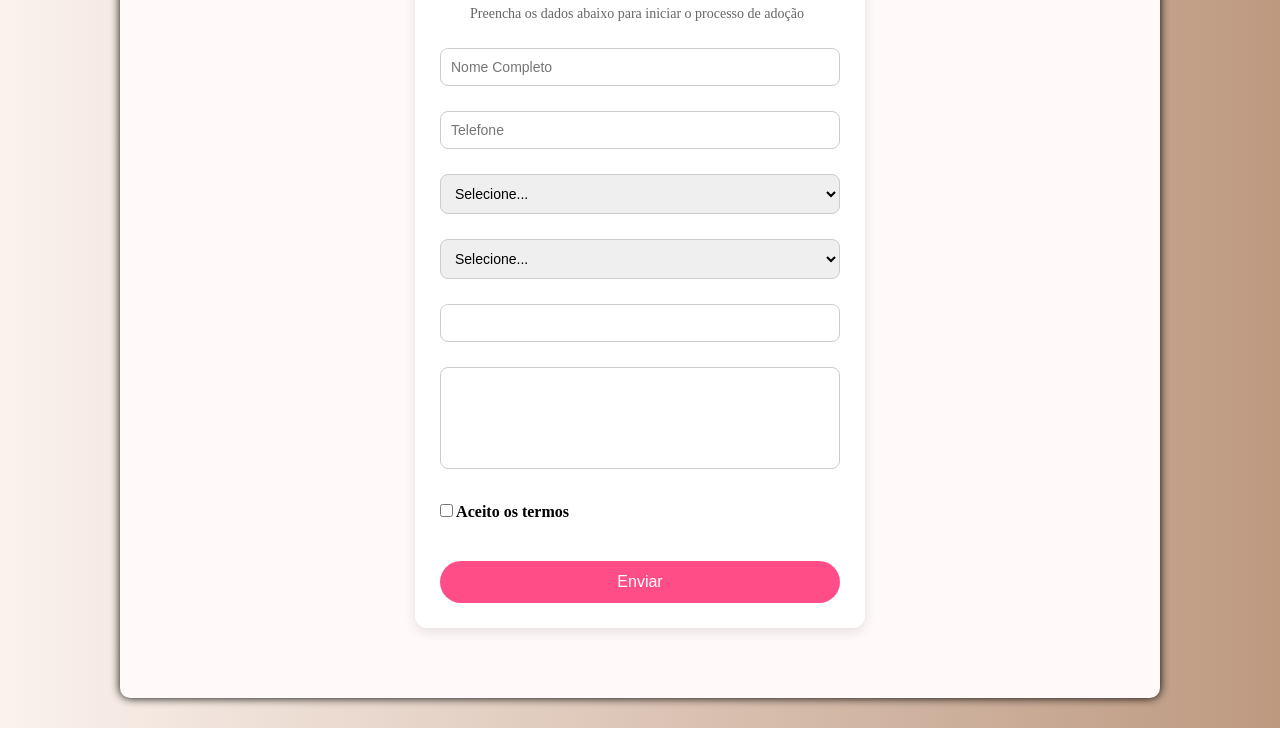
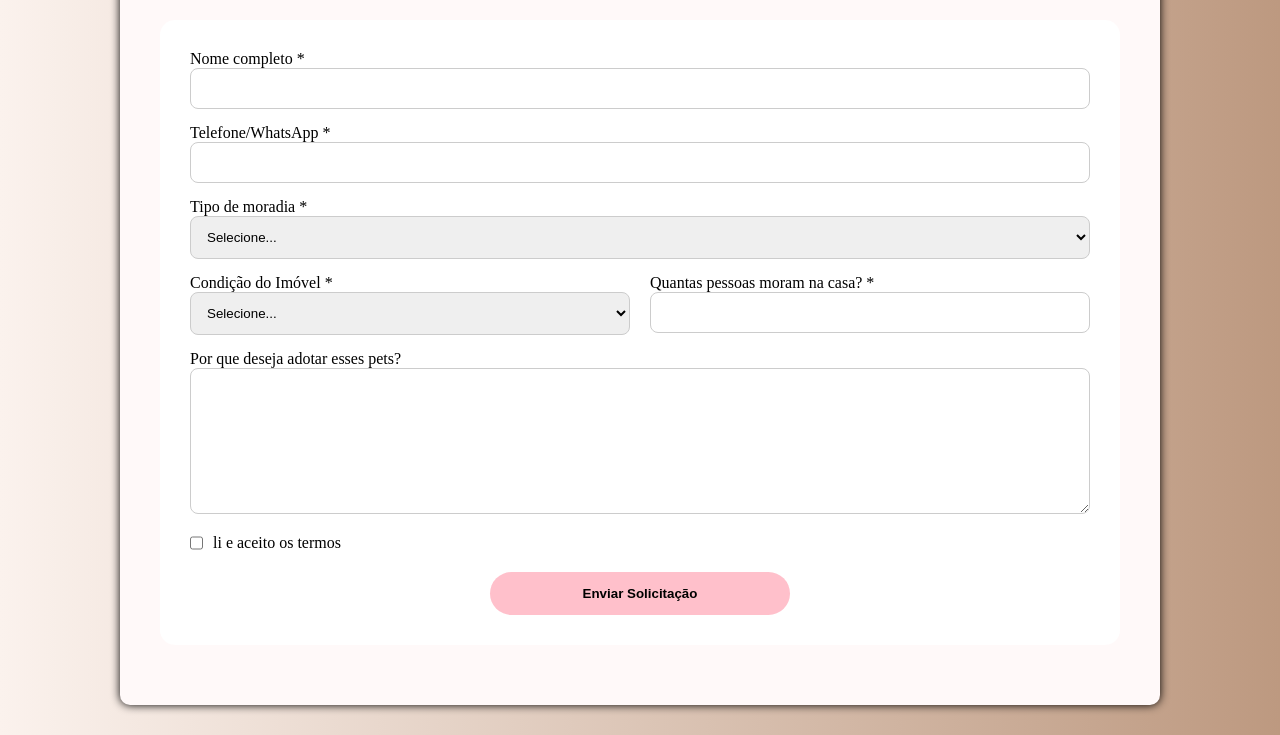
Before and after one commit to MariaAlbarado/projeto_petlove, a plain HTML site: page cadastro.html in a window 1280 px wide. Shown: the part 367-1102 px from the top of the page. Drawn offline with Linux system fonts and the light colour scheme; a web font is replaced by a local one.

Commit message:
Atualizando a pag três do projeto e finalizando o formulário com java script

```diff
--- a/cadastro.html
+++ b/cadastro.html
@@ -21,7 +21,7 @@
         <a href="pets.html">Cachorros</a>
          <a href="cats.html">Gatos</a>
         <a href="cadastro.html">Cadastro</a>
-        <a href="todos.html" >Todos</a>
+
 
 
     </nav>
@@ -29,45 +29,72 @@
     <main>
 
         <div class="container_formulario">
-        <h1>Formulário de Adoção</h1>
-        <p>Preencha os dados abaixo para iniciar o processo de adoção</p>
+        <h1 class="formulario_titulo">Formulário de Adoção</h1>
+        <p class="formulario_titulo_p">Preencha os dados abaixo para iniciar o processo de adoção</p>
 
-        <form>
+
 
         <form id="formAdocao">
 
-    <input type="text" id="nome" placeholder="Nome Completo" required>
+        <div class:="linha">
+            <div class="campo">
+                <label>Nome completo *</label>
+                <input type="text" id="nome" required>
+            </div>
 
-    <input type="tel" id="telefone" placeholder="Telefone" required>
+            <div class="campo">
+                <label>Telefone/WhatsApp *</label>
+                <input type="tel" id="telefone" required>
+            </div>
 
+            <div class="campo">
+                <label>Tipo de moradia *</label>
                 <select id="tipoMoradia" required>
                   <option value="">Selecione...</option>
+
                   <option value="casa">Casa</option>
                  <option value="apartamento">Apartamento</option>
-        <option value="sitio">Sítio/Chácara</option>
                  </select>
+                 </div>
 
+                 <div class="linha">
+                   <div class="campo">
+                    <label>Condição do Imóvel * </label>
                     <select id="condicaoImovel" required>
                       <option value="">Selecione...</option>
                       <option value="proprio">Próprio</option>
                       <option value="alugado">Alugado</option>
-        <option value="familiares">Casa de Familiares</option>
                       </select>
+                    </div>
 
-    <input type="number" id="numero" min="1" required>
+                    <div class="campo">
+                 <label>Quantas pessoas moram na casa? *</label>
+                  <input type="number" id="numeroPessoas" required>
+                  </div>
+                  </div>
 
+                  <div class="campo">
+                <label>Por que deseja adotar esses pets?</label>
                 <textarea id="motivo" required></textarea>
-
-    <label>
+                </div>
+                <label class="checkbox">
                     <input type="checkbox" id="termos" required>
-        Aceito os termos
+                     li e aceito os termos
                 </label>
 
-    <button type="submit">Enviar</button>
+                <button type="submit">Enviar Solicitação</button>
 
                 </form>
 
-        </form>
+
+
+
+
+
+
+
+
+
     </div>
     </main>
 </body>
--- a/estilo/style.css
+++ b/estilo/style.css
@@ -453,75 +453,81 @@ main p{
 
 /*pag formulario*/
 
-.container_formulario {
-    width: 400px;
-    margin: 50px auto;
-    background: #fff;
-    padding: 25px;
-    border-radius: 12px;
-    box-shadow: 0 4px 12px rgba(0,0,0,0.1);
+
+
+#formAdocao{
+    max-width: 900px;
+    margin:  40px auto;
+    background: white;
+    padding: 30px;
+    border-radius: 15px;
 }
 
-h1 {
+
+.formulario_titulo{
     text-align: center;
-    margin-bottom: 10px;
+    font-size: 50px;
+    color: #fc3588de;
+
+
 }
 
-p {
+.formulario_titulo_p{
     text-align: center;
-    color: #666;
-    font-size: 14px;
-    margin-bottom: 20px;
+    font-size: 17px;
+
 }
 
-form {
-
+.linha{
     display: flex;
-    flex-direction: column;
-    gap:20px
+    gap:20px;
 }
 
-label {
-    margin-top: 10px;
-    font-weight: bold;
+.campo{
+    display:flex;
+    flex-direction: column;
+    flex: 1;
+    margin-bottom: 15px;
 }
 
-input, select, textarea {
-    margin-top: 5px;
-    padding: 10px;
-    border-radius: 8px;
-    border: 1px solid #ccc;
-    font-size: 14px;
+campo label{
+    margin-bottom: 8px;
+    font-weight: bold;
+
+
 }
 
-textarea {
-    resize: none;
-    height: 80px;
+.campo input, .campo select, .campo textarea{
+    padding: 12px;
+    border-radius: 8px;
+    border:  1px solid #ccc;
+
 }
 
-.termos {
-    display: flex;
-    align-items: center;
-    margin-top: 15px;
-    font-size: 14px;
+textarea{
+    height: 120px;
 }
 
-.termos input {
-    margin-right: 8px;
+.checkbox {
+    display: flex;
+    gap: 10px;
+    margin: 20px 0;
 }
 
-button {
-    margin-top: 20px;
-    padding: 12px;
+button{
+    width: 300px;
+    margin: auto;
+    display: block;
+    padding: 14px;
+    border-radius: 25px;
     border: none;
-    border-radius: 25px;
-    background: #ff4d88;
-    color: white;
-    font-size: 16px;
-    cursor: pointer;
-    transition: 0.3s;
+    background: pink;
+    font-weight: bold;
+    cursor:  pointer;
 }
 
-button:hover {
-    background: #e6005c;
+@media (max-width: 768px){
+    .linha{
+        flex-direction: column;
+    }
 }
```
Also changed, not shown: script.js (+8 -8 lines). Lines whose indentation alone changed are shown as unchanged.
